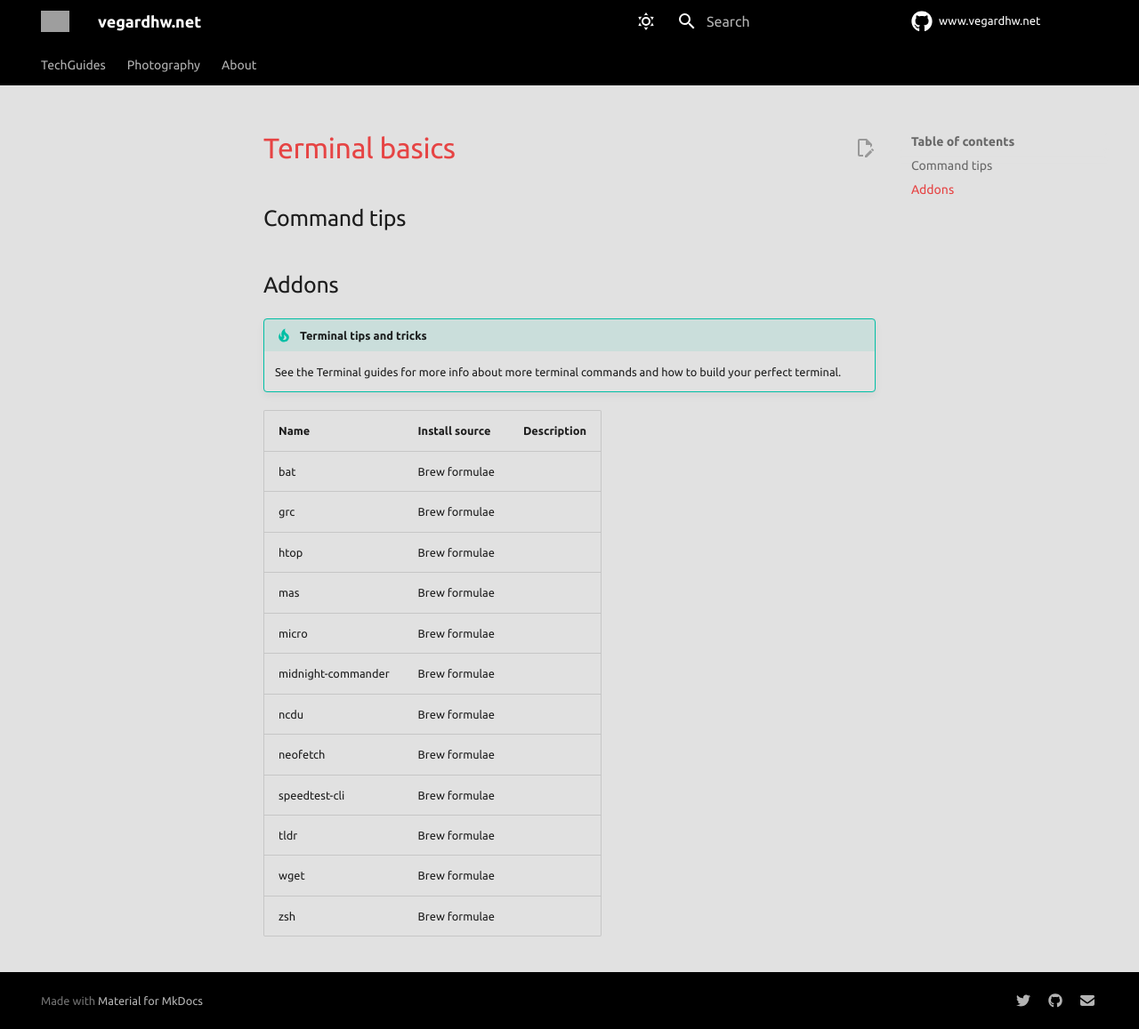
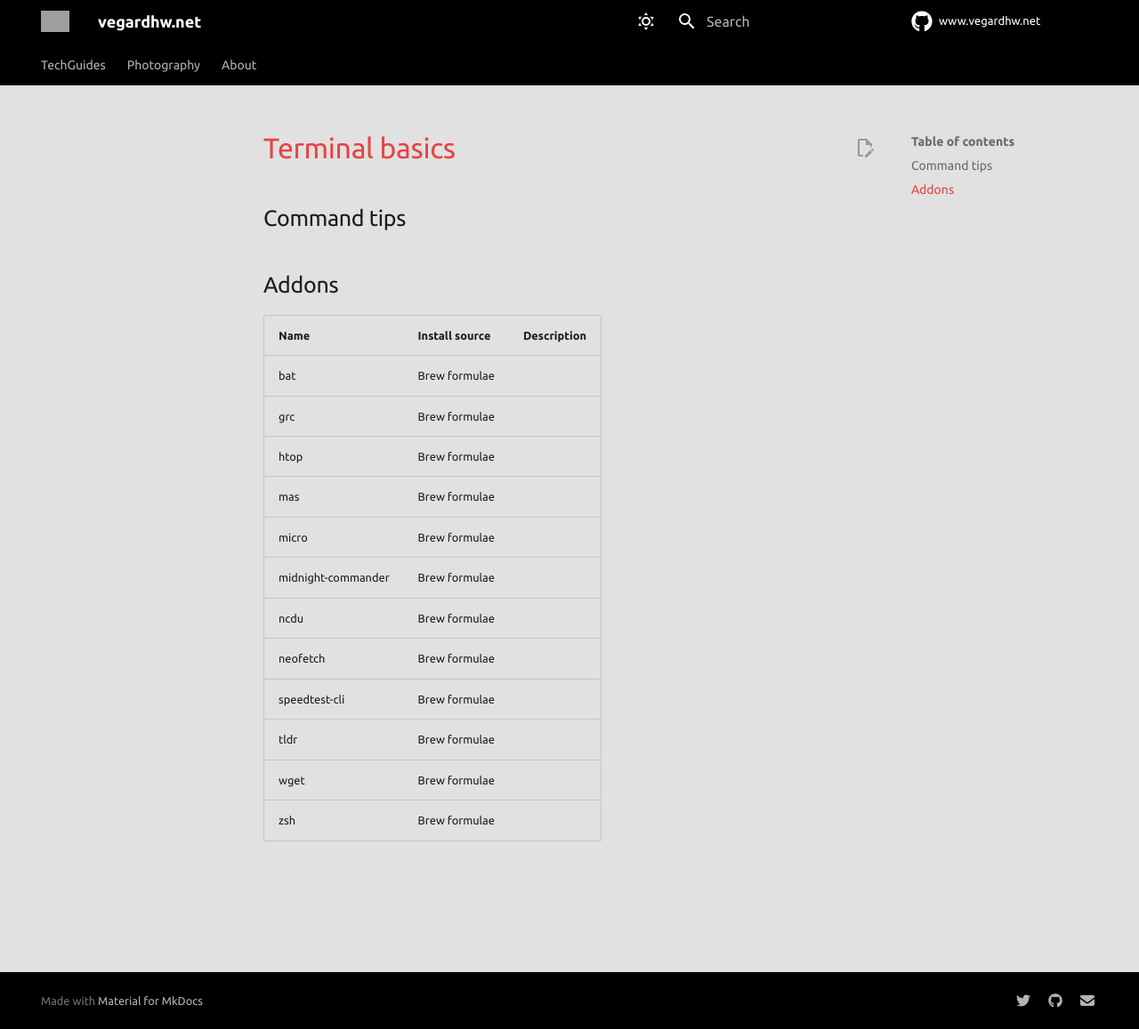
Before and after one commit to vegardhw/www, an MkDocs documentation site: the page built from docs/guides/macos/terminal-basics.md, in a window 1280 px wide and 1157 px high. Shown: the whole window at 89% size. Built offline with MkDocs 1.6.1 and Material for MkDocs 9.7.7, drawn with Linux system fonts in a browser that asks for light colours; comment, search, counter and statistics services are not loaded; grey boxes are pictures that could not be loaded.

Commit message:
Remove tip

```diff
--- a/docs/guides/macos/terminal-basics.md
+++ b/docs/guides/macos/terminal-basics.md
@@ -3,10 +3,6 @@
 ## Command tips
 
 ## Addons
-
-!!! tip "Terminal tips and tricks"
-
-    See the Terminal guides for more info about more terminal commands and how to build your perfect terminal.
 
 | Name               | Install source | Description |
 | ------------------ | -------------- | ---- |
```
